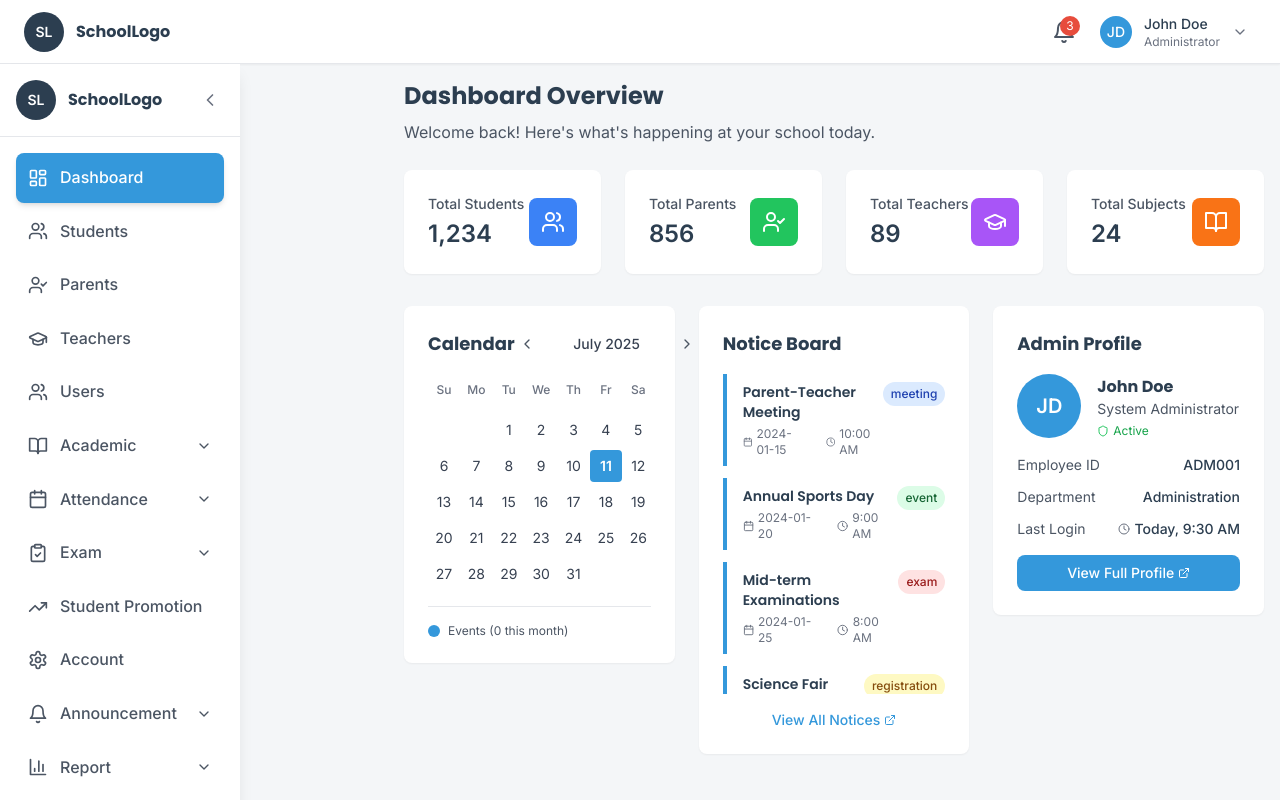
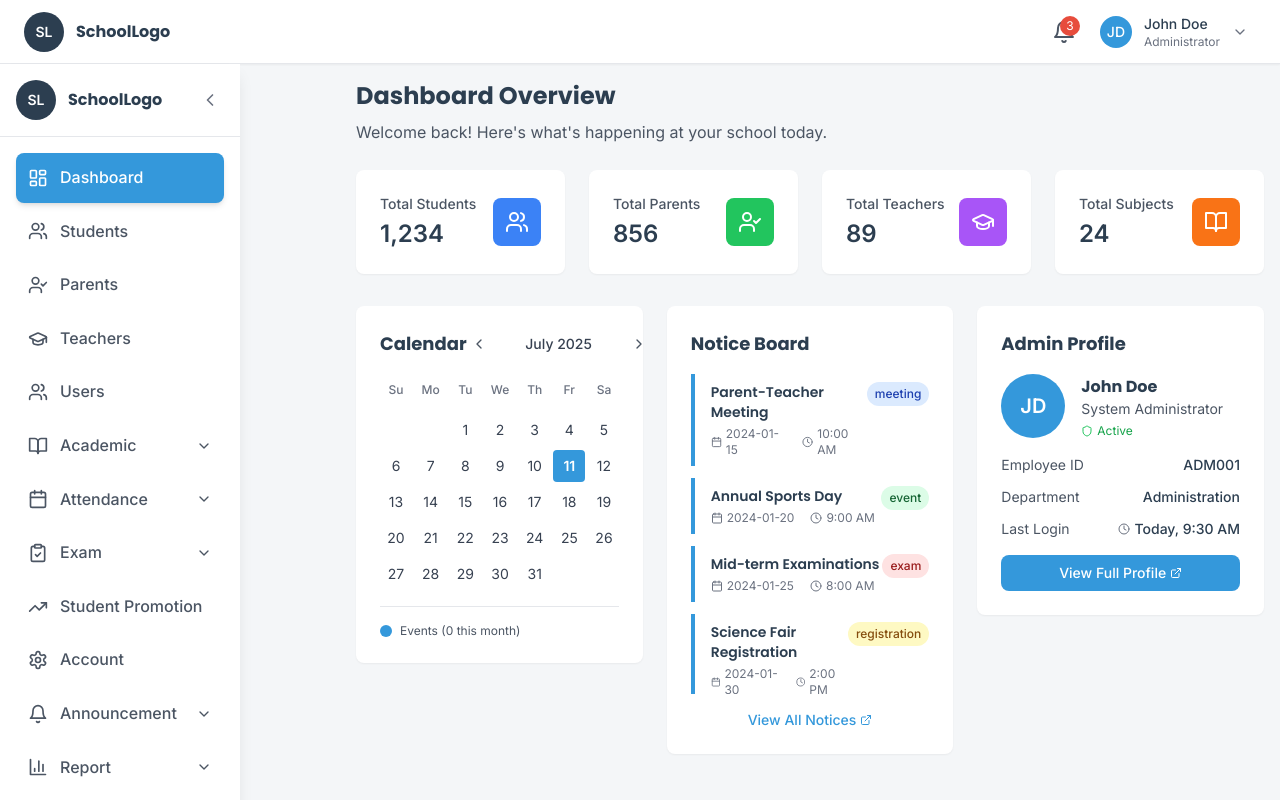
Before and after one commit to MykelCipher/sms_dashboard, a React (Vite) app: page / in a window 1280 px wide. Shown: the top 800 px of the page. Built offline with nearby package versions, Linux system fonts and the light colour scheme.

Commit message:
Set 1 inch distance between sidebar and content

```diff
--- a/src/index.css
+++ b/src/index.css
@@ -20,5 +20,5 @@ h1, h2, h3, h4, h5, h6 {
 }
 
 .sidebar-spacing {
-  margin-left: 1.5in;
+  margin-left: 1in;
 }
```
